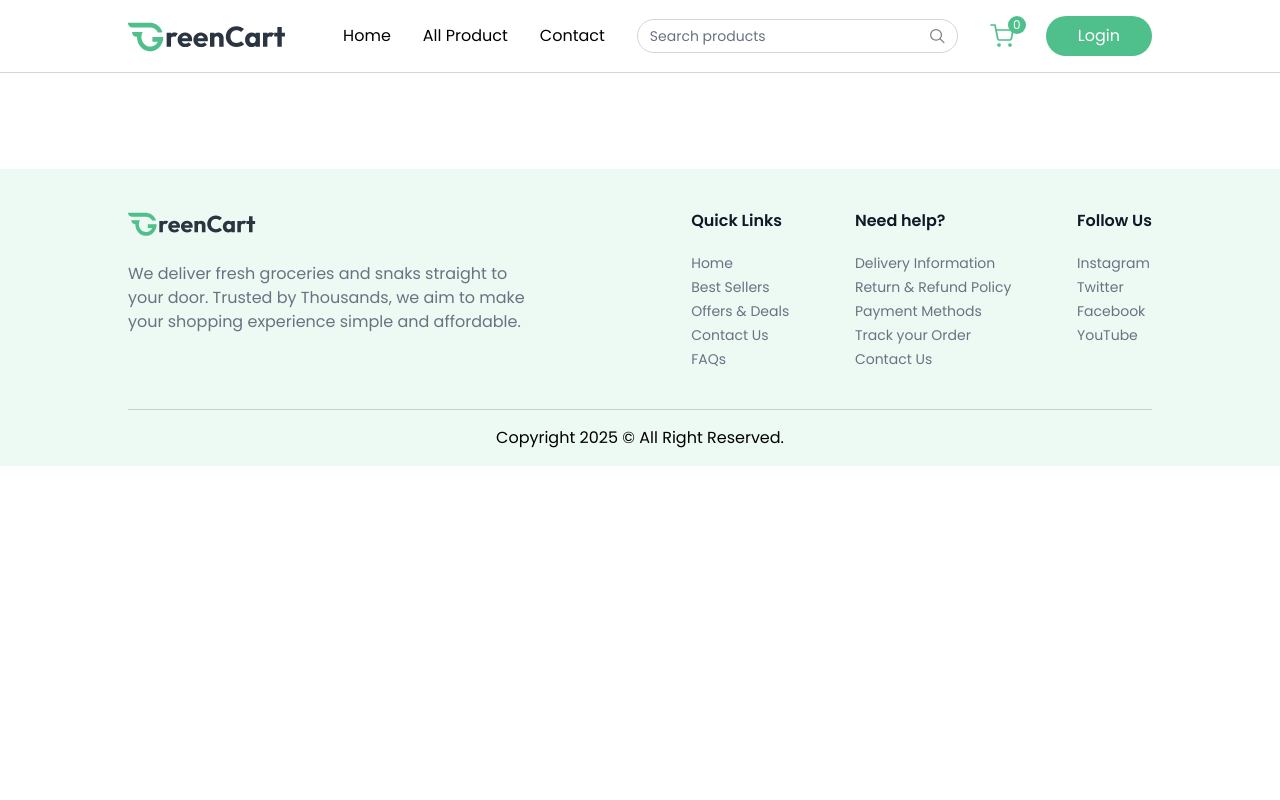
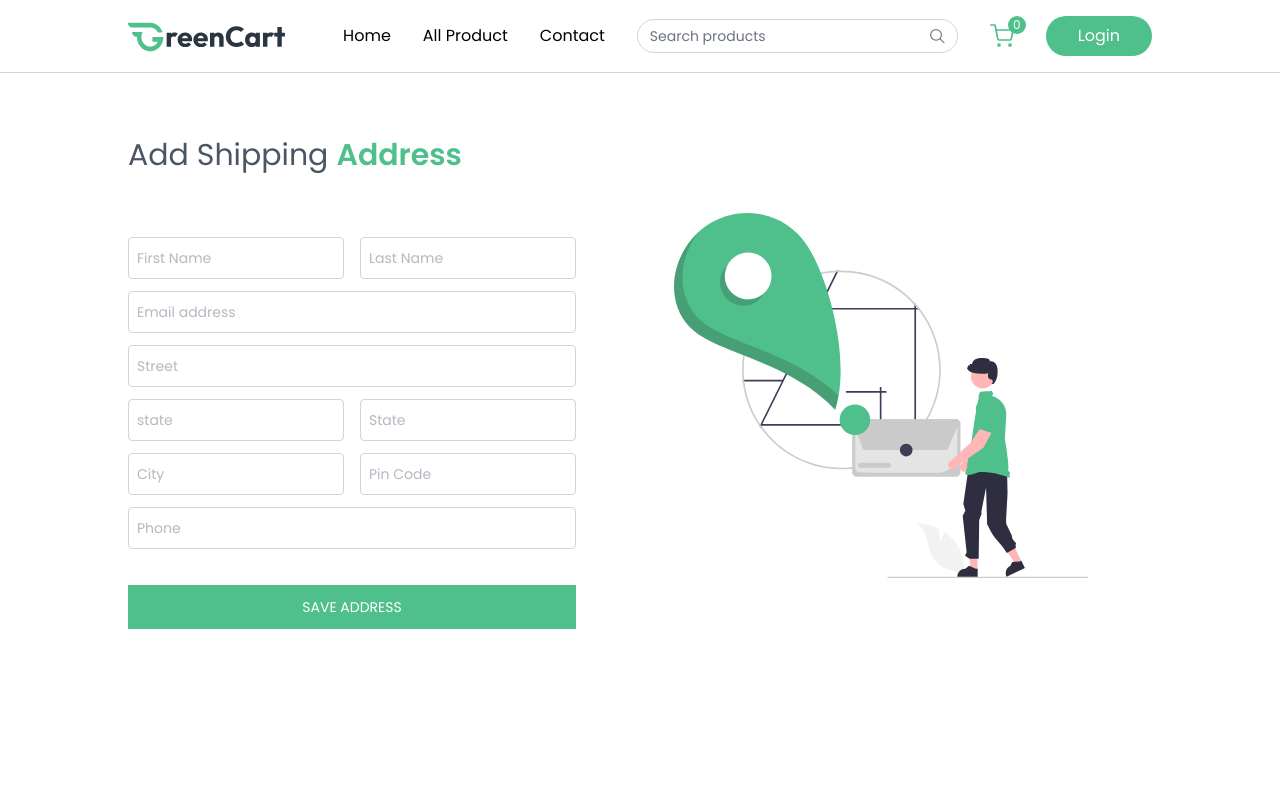
Before and after one commit to Ravichandra1816/Grocery, a React (Vite) app in the folder frontend/: page /add-address in a window 1280 px wide. Shown: the top 800 px of the page. Built offline with nearby package versions, Linux system fonts and the light colour scheme.

Commit message:
Address page complete

```diff
--- a/frontend/src/App.jsx
+++ b/frontend/src/App.jsx
@@ -10,6 +10,7 @@
 import ProductCategory from "./Pages/ProductCategory";
 import ProductDetails from "./Pages/ProductDetails";
 import Cart from "./Pages/Cart";
+import Address from "./Pages/Address";
 const App = () => {
   const isSellerPath = useLocation().pathname.includes("seller");
   const { showUserLogin } = useAppContext();
@@ -27,8 +28,8 @@
           <Route path="/products" element={<AllProduct />} />
           <Route path="/products/:category" element={<ProductCategory />} />
           <Route path="/products/:category/:id" element={<ProductDetails />} />
-          {/* <Route path="/cart" element={<cart />} /> */}
           <Route path="/cart" element={<Cart />} />
+          <Route path="/add-address" element={<Address />} />
         </Routes>
       </div>
       {!isSellerPath && <Footer />}
--- /dev/null
+++ b/frontend/src/Pages/Address.jsx
@@ -0,0 +1,130 @@
+import React, { useState } from "react";
+import { assets } from "../assets/assets";
+
+// input field component
+const InputField = ({ type, placeholder, name, handleChange, address }) => (
+  <input
+    className="w-full px-2 py-2.5 border border-gray-500/30 rounded outline-none text-gray-500 focus:border-primary transition"
+    type={type}
+    placeholder={placeholder}
+    onChange={handleChange}
+    name={name}
+    value={address[name]}
+    required
+  />
+);
+
+const Address = () => {
+  const [address, setAddress] = useState({
+    fistName: "",
+    lastName: "",
+    email: "",
+    street: "",
+    city: "",
+    state: "",
+    zipcode: "",
+    country: "",
+    phone: "",
+  });
+  const handleChange = (e) => {
+    const { name, value } = e.target;
+    setAddress((prevAddres) => ({
+      ...prevAddres,
+      [name]: value,
+    }));
+  };
+  const onSubmitHandler = async (e) => {
+    e.preventDefault();
+  };
+  return (
+    <div className="mt-16 pb-16">
+      <p className="text-2xl md:text-3xl text-gray-600">
+        Add Shipping <span className="font-semibold text-primary">Address</span>
+      </p>
+      <div className="flex flex-col-reverse md:flex-row justify-between mt-10">
+        <div className="flex-1 max-w-md">
+          <form onSubmit={onSubmitHandler} className="space-y-3 mt-6 text-sm">
+            <div className="grid grid-cols-2 gap-4">
+              <InputField
+                handleChange={handleChange}
+                address={address}
+                name="firstName"
+                type="text"
+                placeholder="First Name"
+              />
+              <InputField
+                handleChange={handleChange}
+                address={address}
+                name="lastName"
+                type="text"
+                placeholder="Last Name"
+              />
+            </div>
+            <InputField
+              handleChange={handleChange}
+              address={address}
+              name="email"
+              placeholder="Email address"
+            />
+            <InputField
+              handleChange={handleChange}
+              address={address}
+              name="street"
+              type="text"
+              placeholder="Street"
+            />
+            <div className="grid grid-cols-2 gap-4">
+              <InputField
+                handleChange={handleChange}
+                address={address}
+                name="city"
+                type="text"
+                placeholder="state"
+              />
+              <InputField
+                handleChange={handleChange}
+                address={address}
+                name="country"
+                type="text"
+                placeholder="State"
+              />
+            </div>
+            <div className="grid grid-cols-2 gap-4">
+              <InputField
+                handleChange={handleChange}
+                address={address}
+                name="zip code"
+                type="text"
+                placeholder="City"
+              />
+              <InputField
+                handleChange={handleChange}
+                address={address}
+                name="country"
+                type="number"
+                placeholder="Pin Code"
+              />
+            </div>
+            <InputField
+              handleChange={handleChange}
+              address={address}
+              name="phone"
+              type="text"
+              placeholder="Phone"
+            />
+
+            <button className="w-full mt-6 bg-primary text-white py-3 hover:bg-primary-dull transition cursor-pointer uppercase">
+              Save Address
+            </button>
+          </form>
+        </div>
+        <img
+          src={assets.add_address_iamge}
+          className="md:mr-16 mb-16 md:mt-0"
+        />
+      </div>
+    </div>
+  );
+};
+
+export default Address;
```
